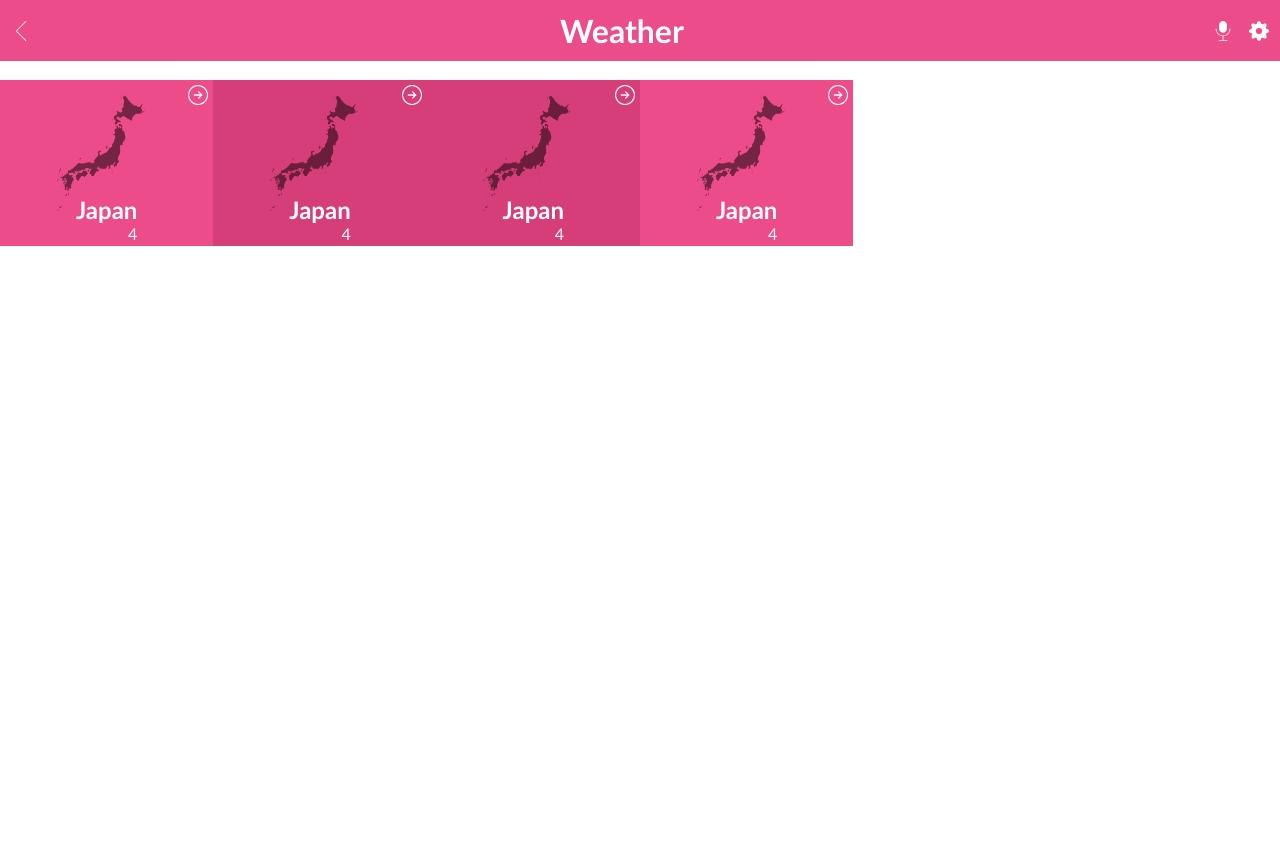
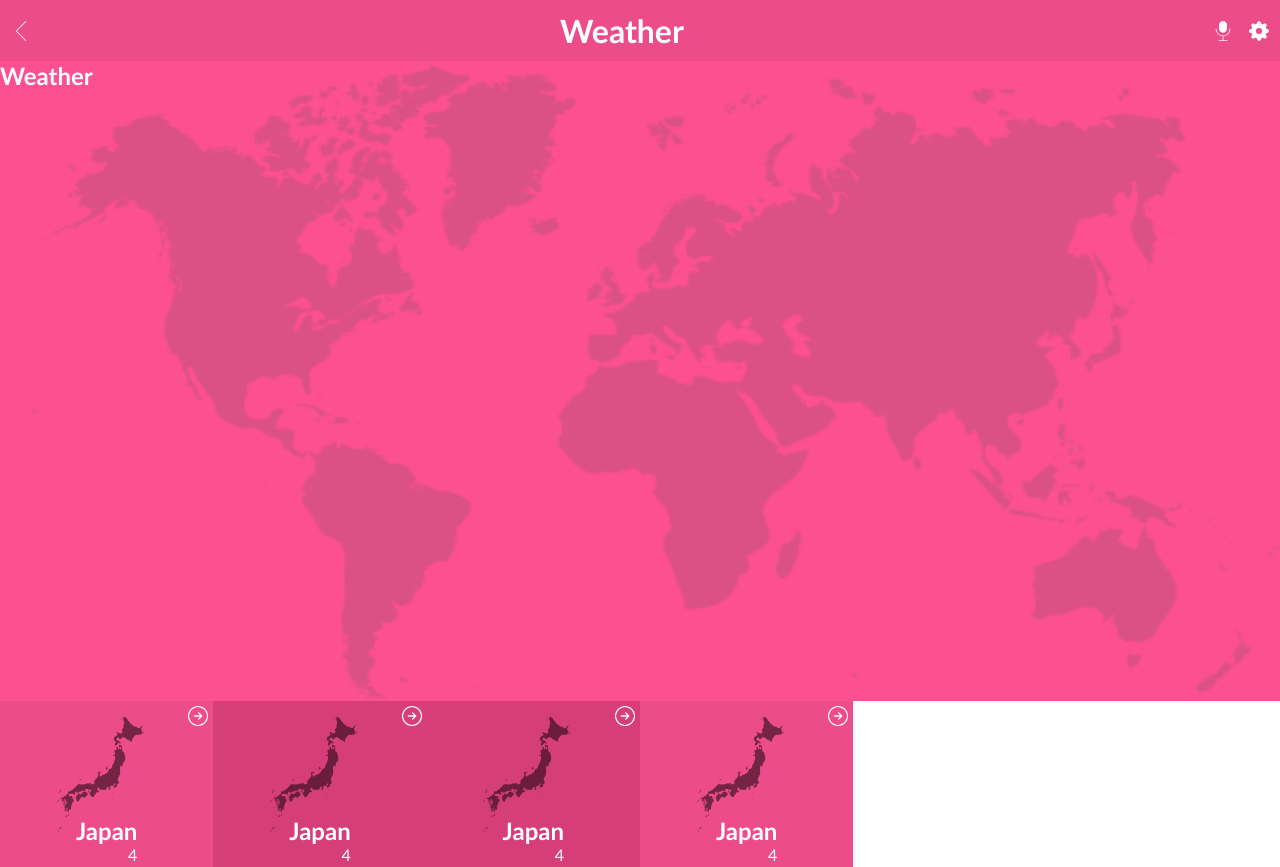
Before and after one commit to felixodette/metrics-app, a React (Create React App) app: page / in a window 1280 px wide. Before the commit the page ends 800 px from the top, so only its background shows below. Built offline with nearby package versions, Linux system fonts and the light colour scheme.

Commit message:
Add Heading component and world map

```diff
--- a/src/components/Heading.js
+++ b/src/components/Heading.js
@@ -0,0 +1,27 @@
+import React from 'react';
+import PropTypes from 'prop-types';
+import styles from './Heading.module.css';
+
+function Heading(props) {
+  const { title, number } = props;
+  return (
+    <div className={styles.heading}>
+      <h1>{title}</h1>
+      <span>{number}</span>
+    </div>
+  );
+}
+
+export default Heading;
+
+Heading.propTypes = {
+  title: PropTypes.string.isRequired,
+  number: PropTypes.oneOfType([
+    PropTypes.string,
+    PropTypes.number,
+  ]),
+};
+
+Heading.defaultProps = {
+  number: '',
+};
--- /dev/null
+++ b/src/components/Heading.module.css
@@ -0,0 +1,10 @@
+:root {
+  --primary: #fd5092;
+}
+
+.heading {
+  background: var(--primary) url(../assets/worldmap.png);
+  background-size: 100% 100%;
+  height: 50vw;
+  min-height: 150px;
+}
--- a/src/pages/Home.js
+++ b/src/pages/Home.js
@@ -2,12 +2,13 @@ import React from 'react';
 import Header from '../components/Header';
 import Country from '../components/Country';
 import jp from '../data/maps/jp.png';
+import Heading from '../components/Heading';
 
 const Home = () => (
   <>
     <Header heading="Weather" />
     <section>
-      <div>Home</div>
+      <Heading title="Weather" />
       <div className="countries">
         <Country number={4} name="Japan" vector={jp} />
         <Country number={4} name="Japan" vector={jp} />
```
